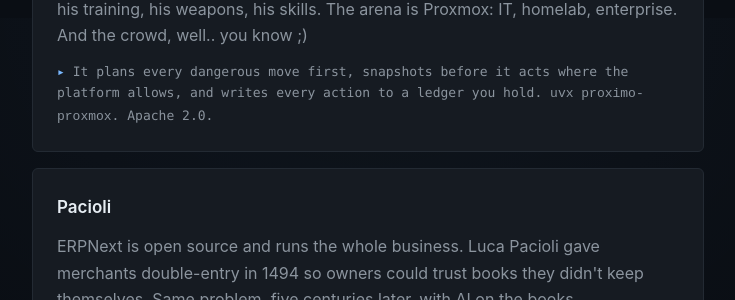
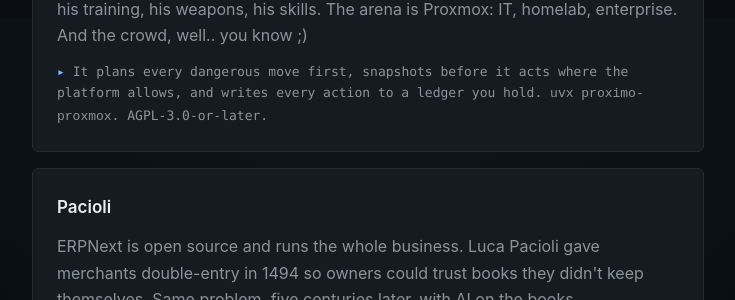
Before and after one commit to john-broadway/john-broadway.github.io, a Jekyll site: the page built from index.html, in a window 1280 px wide and 900 px high, scrolled down 2530 px. Shown: the part 152-452 px from the top of the window, without its empty margins (272-1007 px from the left). Built offline with Jekyll 4.4.1, drawn with Linux system fonts in a browser that asks for light colours.

Commit message:
proximo: AGPL-3.0-or-later from 0.51.0
Proximo relicensed with 0.51.0 (2026-11-01); the card said Apache 2.0. Nothing else moves.

Co-Authored-By: Claude Opus 5.5 <noreply@anthropic.com>

```diff
--- a/index.html
+++ b/index.html
@@ -49,7 +49,7 @@ image: /assets/sovereign-robot.jpg
   <article class="card">
     <h3><a href="https://github.com/john-broadway/proximo">Proximo</a></h3>
     <p>I wanted a way to have AI help me run my whole infrastructure, no matter the size. I wanted it safe and trustworthy. I love Proxmox. To me it's the best open source hypervisor out there. The name came from Gladiator. The agent is the Spaniard: his training, his weapons, his skills. The arena is Proxmox: IT, homelab, enterprise. And the crowd, well.. you know ;)</p>
-    <p class="status">It plans every dangerous move first, snapshots before it acts where the platform allows, and writes every action to a ledger you hold. <code>uvx proximo-proxmox</code>. Apache 2.0.</p>
+    <p class="status">It plans every dangerous move first, snapshots before it acts where the platform allows, and writes every action to a ledger you hold. <code>uvx proximo-proxmox</code>. AGPL-3.0-or-later.</p>
   </article>
 
   <article class="card">
```
